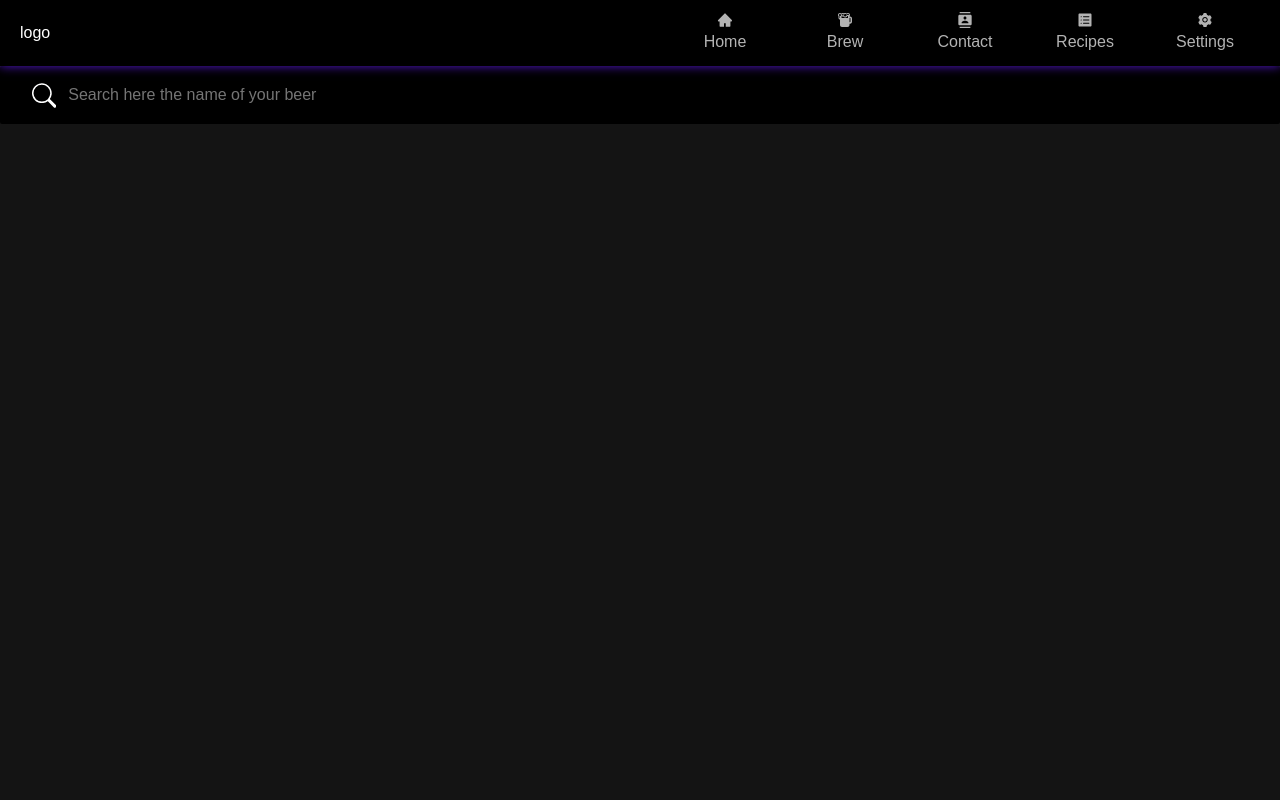
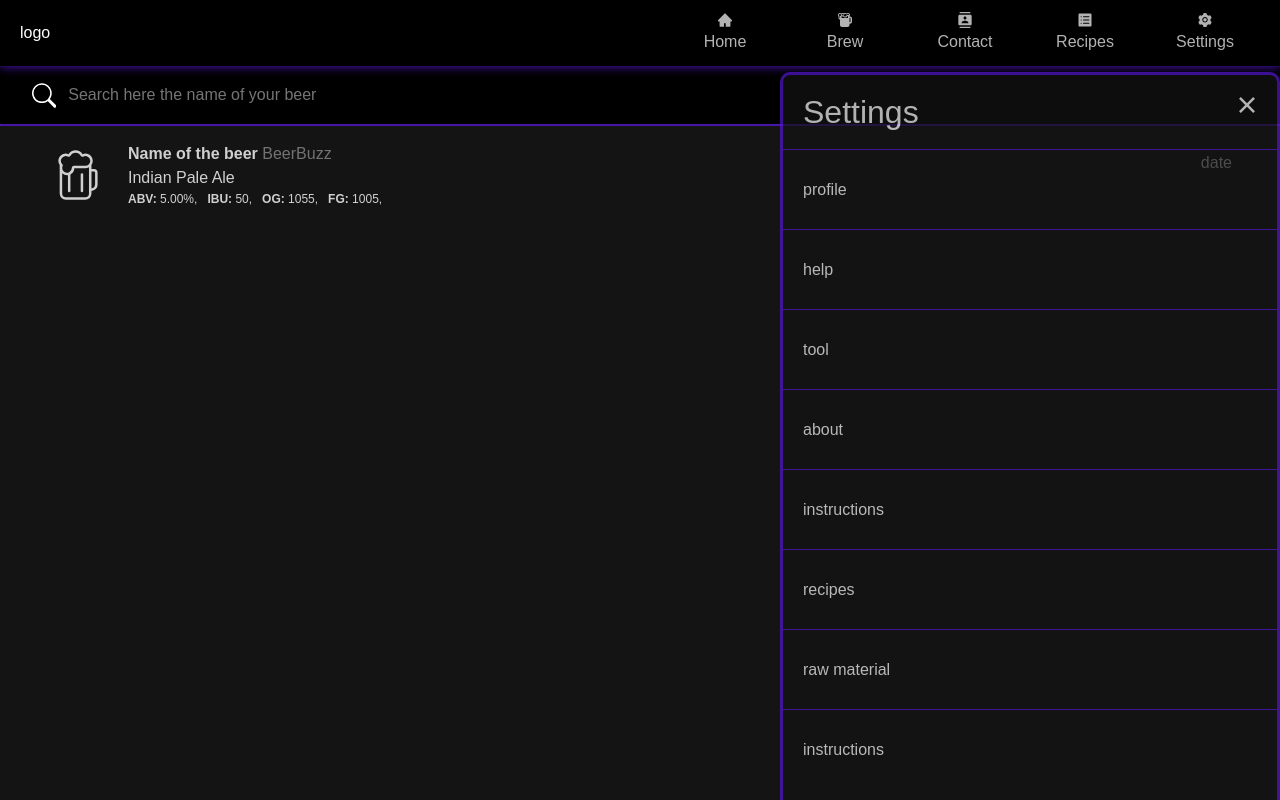
Before and after one commit to Francescostefan1998/beerbuzz-frontend, a React (Create React App) app: page /recipes in a window 1280 px wide. Both pictures are taken after a click on the icon 1205 px from the left and 20 px from the top of the page. Built offline with nearby package versions, Linux system fonts and the light colour scheme; the HTML template or start-up script is replaced by a standard one.

Commit message:
style the dropdown
style the dropdown

```diff
--- a/src/components/home/navBar/NavBar.jsx
+++ b/src/components/home/navBar/NavBar.jsx
@@ -7,8 +7,10 @@ import { MdContacts } from "react-icons/md";
 import { IoIosListBox } from "react-icons/io";
 import { AiFillSetting } from "react-icons/ai";
 import { useNavigate } from "react-router-dom";
+import SettingDropdown from "./settingDropdown/SettingDropdown";
 
 const NavBar = () => {
+  const [settingDropdown, setsettingDropdown] = useState(false);
   const navigate = useNavigate();
   return (
     <div className="my-navbar">
@@ -36,8 +38,28 @@ const NavBar = () => {
         </div>
 
         <div className="my-navbar-sections">
-          <AiFillSetting />
-          <div>Settings</div>
+          <AiFillSetting
+            onClick={() => {
+              settingDropdown !== false
+                ? setsettingDropdown(false)
+                : setsettingDropdown(true);
+            }}
+          />
+          <div
+            onClick={() => {
+              settingDropdown !== false
+                ? setsettingDropdown(false)
+                : setsettingDropdown(true);
+            }}
+          >
+            Settings
+          </div>
+          {settingDropdown && (
+            <SettingDropdown
+              classname="settingDropdown"
+              setSettingDropdown={setsettingDropdown}
+            />
+          )}
         </div>
       </div>
     </div>
--- /dev/null
+++ b/src/components/home/navBar/settingDropdown/SettingDropdown.jsx
@@ -0,0 +1,41 @@
+import "./settingDropdown.css";
+import { useEffect } from "react";
+import { useState } from "react";
+import { RiCloseLine } from "react-icons/ri";
+
+const SettingDropdown = ({ classname, setSettingDropdown }) => {
+  const [myclassname, setMyclassname] = useState("settingDropdown-previous");
+
+  useEffect(() => {
+    setMyclassname(classname);
+  }, [classname]);
+  return (
+    <div className={myclassname}>
+      <div className="settingDropdown-top">
+        <div className="settingDropdown-title mt-2">
+          <h2>Settings</h2>
+        </div>
+        <div
+          className="settingDropdown-close"
+          onClick={() => setSettingDropdown(false)}
+        >
+          <RiCloseLine className="settingDropdown-close-icon" />
+        </div>
+      </div>
+      <div className="settingDropdown-main">
+        <div className="settingDropdown-main-section">profile</div>
+        <div className="settingDropdown-main-section">help</div>
+        <div className="settingDropdown-main-section">tool</div>
+        <div className="settingDropdown-main-section">about</div>
+        <div className="settingDropdown-main-section">instructions</div>
+        <div className="settingDropdown-main-section">recipes</div>
+        <div className="settingDropdown-main-section">raw material</div>
+        <div className="settingDropdown-main-section">instructions</div>
+        <div className="settingDropdown-main-section">recipes</div>
+        <div className="settingDropdown-main-section">raw material</div>
+      </div>
+    </div>
+  );
+};
+
+export default SettingDropdown;
--- /dev/null
+++ b/src/components/home/navBar/settingDropdown/settingDropdown.css
@@ -0,0 +1,80 @@
+.settingDropdown {
+  position: fixed;
+  width: 500px;
+  height: 100vh;
+  right: -500px;
+  top: 9vh;
+  background-color: var(--background-dark);
+  opacity: 1;
+  border-radius: 10px;
+  overflow: hidden;
+  padding: 0px;
+  transform: translateX(-500px);
+  border: 3px solid var(--main-secondary);
+  transition: transform 0.4s ease-in-out;
+  padding-bottom: 20vh;
+}
+
+.settingDropdown-previous {
+  position: fixed;
+  width: 500px;
+  height: 100vh;
+  right: -500px;
+  top: 9vh;
+  background-color: var(--background-dark);
+  opacity: 1;
+  border-radius: 10px;
+  overflow: hidden;
+  padding: 20px;
+}
+.settingDropdown-top {
+  display: flex;
+  justify-content: space-between;
+  padding: 10px;
+  padding-left: 20px;
+}
+.settingDropdown-close {
+  width: 40px;
+  height: 40px;
+  border-radius: 50%;
+  overflow: hidden;
+  background-color: transparent;
+  display: flex;
+  align-items: center;
+  justify-content: center;
+  cursor: pointer;
+  margin-left: auto;
+}
+
+.settingDropdown-close:hover {
+  background-color: var(--main-secondary);
+}
+
+.settingDropdown-close-icon {
+  color: white;
+  font-size: 30px;
+}
+
+.settingDropdown-main {
+  padding: 0px;
+  width: 100%;
+  height: 100%;
+  overflow: hidden;
+  overflow-y: scroll;
+}
+
+.settingDropdown-main-section {
+  height: 10vh;
+  cursor: pointer;
+  display: flex;
+  width: 100%;
+  justify-content: space-between;
+  align-items: center;
+  box-sizing: border-box;
+  padding: 20px;
+  border-top: 1px solid var(--main-secondary);
+}
+
+.settingDropdown-main-section:hover {
+  background-color: var(--background-black);
+}
--- a/src/components/home/recipes/recipesList/RecipesList.jsx
+++ b/src/components/home/recipes/recipesList/RecipesList.jsx
@@ -2,8 +2,11 @@ import "./recipesList.css";
 import SingleRecipe from "../singleRecipe/SingleRecipe";
 import NavBar from "../../navBar/NavBar";
 import { BsSearch } from "react-icons/bs";
-
+import { useState } from "react";
+import { CiBeerMugFull } from "react-icons/ci";
+import { BsPencilFill } from "react-icons/bs";
 const RecipesList = () => {
+  const [image, setImage] = useState("");
   return (
     <div className="recipesList">
       <NavBar />
@@ -11,8 +14,45 @@ const RecipesList = () => {
         <BsSearch className="search-icon" />
         <input type="text" placeholder="Search here the name of your beer" />
       </div>
-      <div>
-        <div></div>
+      <div className="recipesList-list">
+        <div className="recipesList-recipe">
+          <div className="recipesList-recipe-image">
+            {image !== "" ? (
+              <img src={image} alt="mybeer" />
+            ) : (
+              <CiBeerMugFull className="recipesList-recipe-image-icon" />
+            )}
+          </div>
+          <div className="recipesList-recipe-data">
+            <div className="title">
+              <span>
+                <strong>Name of the beer </strong>
+              </span>{" "}
+              <span className="author">BeerBuzz</span>
+            </div>
+            <div className="style">Indian Pale Ale</div>
+            <div className="details">
+              <div>
+                <strong>ABV:</strong> 5.00%,
+              </div>
+              <div>
+                <strong>IBU:</strong> 50,
+              </div>
+              <div>
+                <strong>OG:</strong> 1055,
+              </div>
+              <div>
+                <strong>FG:</strong> 1005,
+              </div>
+            </div>
+          </div>
+          <div className="recipesList-recipe-date mb-4">
+            <div className="recipesList-recipe-date-date">date</div>
+            <div className="recipesList-recipe-date-edit">
+              <BsPencilFill />
+            </div>
+          </div>
+        </div>
       </div>
     </div>
   );
--- a/src/components/home/recipes/recipesList/recipesList.css
+++ b/src/components/home/recipes/recipesList/recipesList.css
@@ -29,3 +29,77 @@
   font-size: 25px;
   cursor: pointer;
 }
+
+.recipesList-recipe {
+  padding: 2vh;
+  padding-inline: 6vh;
+  display: flex;
+  justify-content: flex-start;
+  gap: 20px;
+  align-items: center;
+  cursor: pointer;
+  background-color: transparent;
+  width: 100%;
+  border-top: 2px solid var(--main-secondary);
+  opacity: 0.8;
+}
+.recipesList-recipe:hover {
+  background-color: var(--background-black);
+}
+.recipesList-recipe-image {
+  width: 60px;
+  height: 60px;
+  border-radius: 50%;
+  overflow: hidden;
+  display: flex;
+  align-items: center;
+  justify-content: center;
+}
+
+.recipesList-recipe-image-icon {
+  font-size: 60px;
+}
+
+.recipesList-recipe-data {
+  display: flex;
+  flex-direction: column;
+  align-items: baseline;
+  justify-content: space-between;
+  flex-grow: 1;
+}
+.recipesList-recipe-data .author {
+  opacity: 0.5;
+}
+
+.recipesList-recipe-data .details {
+  font-size: 12px;
+  display: flex;
+  gap: 10px;
+  align-items: center;
+}
+
+.recipesList-recipe-date {
+  display: flex;
+  flex-direction: column;
+  align-items: start;
+  justify-content: start;
+  height: 100%;
+}
+.recipesList-recipe-date-edit {
+  display: none;
+  background-color: var(--main-secondary);
+  width: 30px;
+  height: 30px;
+  border-radius: 50%;
+  overflow: hidden;
+}
+
+.recipesList-recipe-date:hover .recipesList-recipe-date-date {
+  display: none;
+}
+
+.recipesList-recipe-date:hover .recipesList-recipe-date-edit {
+  display: flex;
+  justify-content: center;
+  align-items: center;
+}
```
